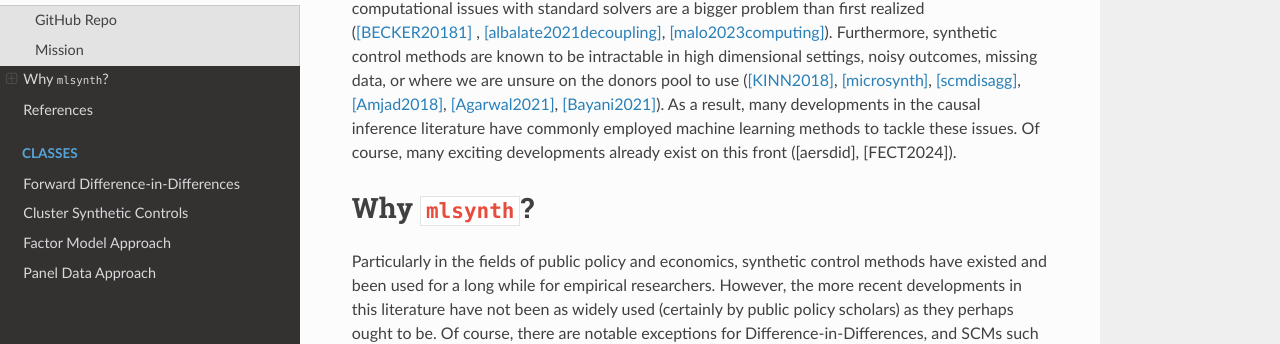
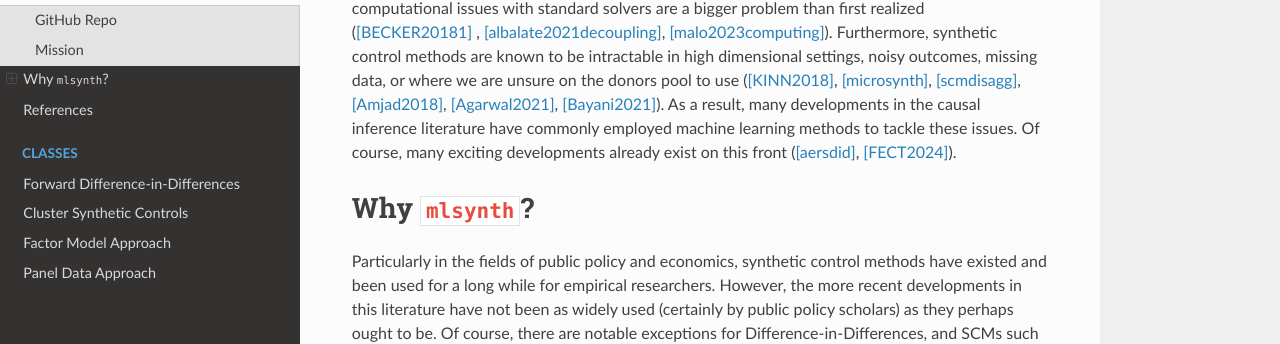
Before and after one commit to jgreathouse9/mlsynth, a Sphinx documentation site: the page built from docs/about.rst, in a window 1280 px wide and 900 px high, scrolled down 864 px. Shown: the part 163-507 px from the top of the window. Built offline with Sphinx 7.4.7 and the Read the Docs theme 3.1.0, drawn with Linux system fonts in a browser that asks for light colours; pages that are not in the unit, such as notebooks, are missing from menus.

```diff
--- a/docs/about.rst
+++ b/docs/about.rst
@@ -21,7 +21,7 @@ The first reason I created this library can be summarized from the CausalML `Cha
 
 However, there is a slightly more practical reason as well. Frequently in public policy, we are concerned with estimation of casual impacts of some intervention on an outcome we care about. The longstanding traditional workhorses in this field are Difference-in-Differences methodologies and synthetic control methods, and for good reason. Difference-in-Differences is very simple to compute. Numerous advances have been made for the methodology in recent years, both in terms of econometric theory and practical implementation ([ROTH20232218]_ , [chaisesurvey]_). Equally, synthetic control methods have also become very popular amongst economists and policy analysts ([ABADIE2010]_ , [Abadie2021]_), most likely for their interpretability and ease of use in modern statistical software such as Stata or R.
 
-However, as influential as the base toolkit had become, some important problems persist with them. For Difference-in-Differences, frequently the parallel trends assumption is impractical in a variety of real-world applications [Costa2023]_. For synthetic control methods, it is now known that computational issues with standard solvers are a bigger problem than first realized ([BECKER20181]_ , [albalate2021decoupling]_, [malo2023computing]_). Furthermore, synthetic control methods are known to be intractable in high dimensional settings, noisy outcomes, missing data, or where we are unsure on the donors pool to use ([KINN2018]_, [microsynth]_, [scmdisagg]_, [Amjad2018]_, [Agarwal2021]_, [Bayani2021]_). As a result, many developments in the causal inference literature have commonly employed machine learning methods to tackle these issues. Of course, many exciting developments already exist on this front ([aersdid], [FECT2024]).
+However, as influential as the base toolkit had become, some important problems persist with them. For Difference-in-Differences, frequently the parallel trends assumption is impractical in a variety of real-world applications [Costa2023]_. For synthetic control methods, it is now known that computational issues with standard solvers are a bigger problem than first realized ([BECKER20181]_ , [albalate2021decoupling]_, [malo2023computing]_). Furthermore, synthetic control methods are known to be intractable in high dimensional settings, noisy outcomes, missing data, or where we are unsure on the donors pool to use ([KINN2018]_, [microsynth]_, [scmdisagg]_, [Amjad2018]_, [Agarwal2021]_, [Bayani2021]_). As a result, many developments in the causal inference literature have commonly employed machine learning methods to tackle these issues. Of course, many exciting developments already exist on this front ([aersdid]_, [FECT2024]_).
 
 
 Why ``mlsynth``?
```
